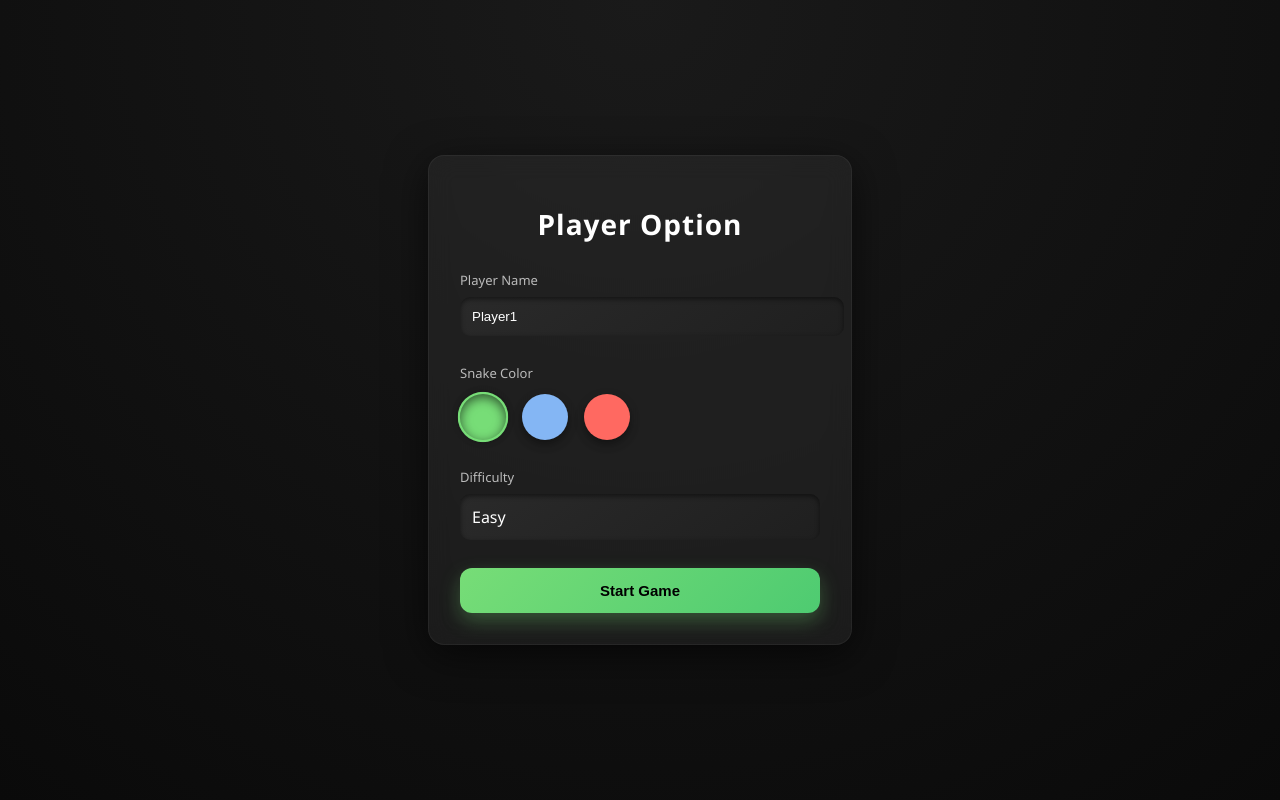
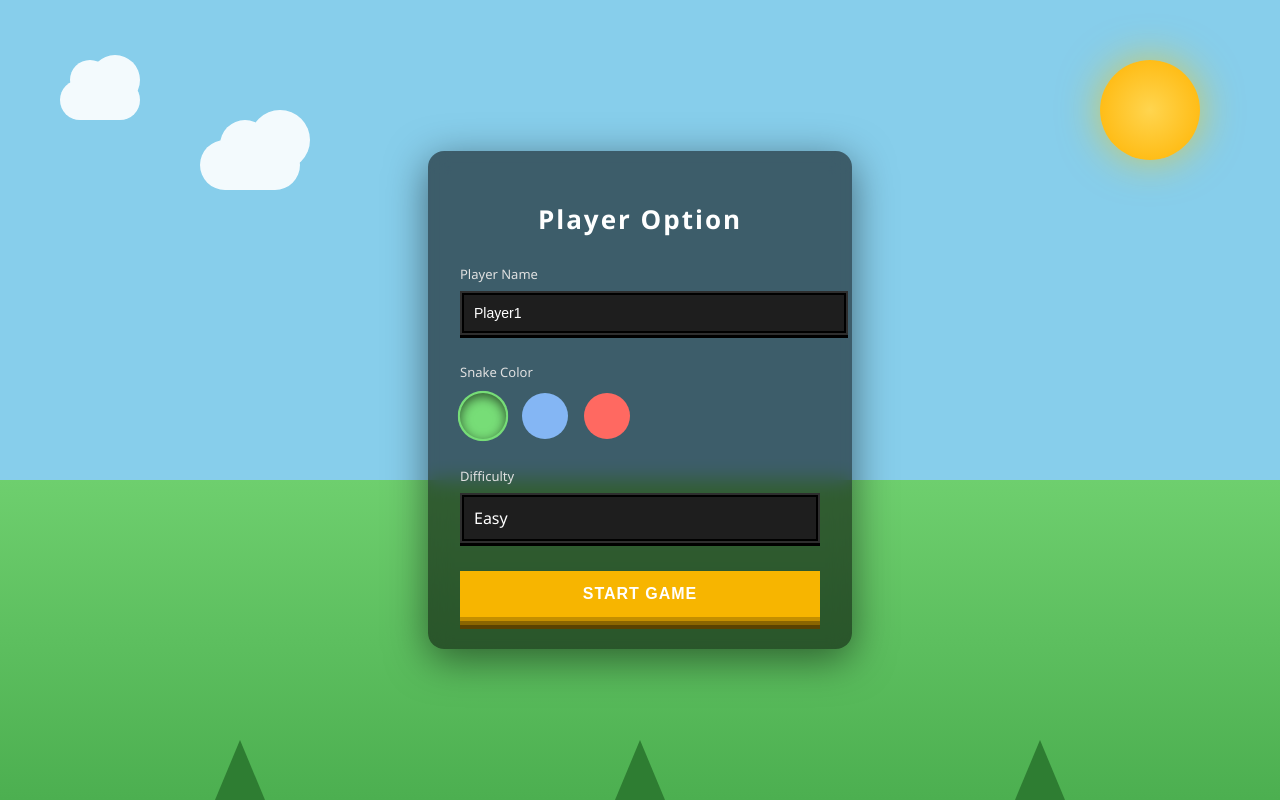
Before and after one commit to ElshadRyan/Final-Project-Phase-0-Hacktiv8, a website: page Bram_Code/player_option.html in a window 1280 px wide. Drawn offline with Linux system fonts and the light colour scheme.

Commit message:
Bram - Update Option

```diff
--- a/Bram_Code/player_option.css
+++ b/Bram_Code/player_option.css
@@ -1,7 +1,7 @@
 body {
     margin: 0;
     font-family: 'Segoe UI', sans-serif;
-    background: radial-gradient(circle at top, #1a1a1a, #0a0a0a);
+    background: linear-gradient(to bottom, #87ceeb 0%, #87ceeb 60%, #6ecf6e 60%, #4caf50 100%);
     color: white;
     min-height: 100vh;
     display: flex;
@@ -9,23 +9,125 @@ body {
     justify-content: center;
 }
 
+.background-decor {
+    position: fixed;
+    inset: 0;
+    overflow: hidden;
+    z-index: 0;
+}
+
+.sun {
+    position: absolute;
+    top: 60px;
+    right: 80px;
+    width: 100px;
+    height: 100px;
+    background: radial-gradient(circle, #ffd54f, #ffb300);
+    border-radius: 50%;
+    box-shadow: 0 0 40px rgba(255, 200, 0, 0.6);
+}
+
+.cloud {
+    position: absolute;
+    background: #ffffff;
+    border-radius: 50px;
+    opacity: 0.9;
+}
+
+.cloud::before,
+.cloud::after {
+    content: "";
+    position: absolute;
+    background: #ffffff;
+    border-radius: 50%;
+}
+
+.cloud1 {
+    top: 80px;
+    left: 60px;
+    width: 80px;
+    height: 40px;
+}
+
+.cloud1::before {
+    width: 40px;
+    height: 40px;
+    top: -20px;
+    left: 10px;
+}
+
+.cloud1::after {
+    width: 50px;
+    height: 50px;
+    top: -25px;
+    left: 30px;
+}
+
+.cloud2 {
+    top: 140px;
+    left: 200px;
+    width: 100px;
+    height: 50px;
+}
+
+.cloud2::before {
+    width: 50px;
+    height: 50px;
+    top: -20px;
+    left: 20px;
+}
+
+.cloud2::after {
+    width: 60px;
+    height: 60px;
+    top: -30px;
+    left: 50px;
+}
+
+.trees {
+    position: absolute;
+    bottom: 0;
+    left: 0;
+    right: 0;
+    display: flex;
+    justify-content: space-around;
+    padding: 0 40px;
+}
+
+.tree {
+    width: 0;
+    height: 0;
+    border-left: 25px solid transparent;
+    border-right: 25px solid transparent;
+    border-bottom: 60px solid #2e7d32;
+    position: relative;
+}
+
+.tree::after {
+    content: "";
+    position: absolute;
+    top: 60px;
+    left: -5px;
+    width: 10px;
+    height: 20px;
+    background: #5d4037;
+}
+
 .container {
     width: 360px;
-    margin: 80px auto;
     padding: 32px;
     border-radius: 16px;
-    background: rgba(255, 255, 255, 0.05);
-    backdrop-filter: blur(12px);
-    box-shadow: 0 10px 40px rgba(0,0,0,0.6), inset 0 0 0 1px rgba(255,255,255,0.05);
+    background: rgba(0,0,0,0.55);
+    backdrop-filter: blur(10px);
+    box-shadow: 0 10px 40px rgba(0,0,0,0.5);
     text-align: center;
     animation: fadeIn 0.6s ease;
 }
 
 h1 {
     margin-bottom: 28px;
-    font-size: 28px;
-    letter-spacing: 1px;
-    text-align: center;
+    font-size: 26px;
+    letter-spacing: 2px;
 }
 
 .form-group {
@@ -35,26 +137,24 @@ h1 {
 
 label {
     font-size: 13px;
-    color: #bbb;
+    color: #e0e0e0;
     margin-bottom: 8px;
     display: block;
-    text-align: left;
 }
 
 input {
     width: 100%;
     padding: 12px;
-    border-radius: 10px;
-    border: none;
+    font-size: 14px;
+    color: white;
+    background: #1e1e1e;
+    border: 2px solid #2e2e2e;
     outline: none;
-    background: linear-gradient(145deg, #2a2a2a, #1f1f1f);
-    color: white;
-    box-shadow: inset 0 2px 5px rgba(0,0,0,0.5);
-    transition: all 0.25s ease;
+    box-shadow: inset 0 0 0 2px #000, 0 3px 0 #000;
 }
 
 input:focus {
-    box-shadow: inset 0 2px 5px rgba(0,0,0,0.5), 0 0 0 2px rgba(119,221,119,0.3);
+    border-color: #6ecf6e;
 }
 
 .color-picker {
@@ -70,7 +170,6 @@ input:focus {
     cursor: pointer;
     border: 2px solid transparent;
     transition: all 0.2s ease;
-    box-shadow: 0 4px 10px rgba(0,0,0,0.4);
 }
 
 .color-option:hover {
@@ -79,7 +178,7 @@ input:focus {
 
 .color-option.selected {
     transform: scale(1.1);
-    box-shadow: inset 0 3px 10px rgba(0,0,0,0.6), 0 0 6px rgba(0,0,0,0.3);
+    box-shadow: inset 0 3px 10px rgba(0,0,0,0.6);
 }
 
 .custom-dropdown {
@@ -89,9 +188,9 @@ input:focus {
 
 .dropdown-selected {
     padding: 12px;
-    border-radius: 10px;
-    background: linear-gradient(145deg, #2a2a2a, #1f1f1f);
-    box-shadow: inset 0 2px 5px rgba(0,0,0,0.5);
+    background: #1e1e1e;
+    border: 2px solid #2e2e2e;
+    box-shadow: inset 0 0 0 2px #000, 0 3px 0 #000;
 }
 
 .dropdown-options {
@@ -100,13 +199,11 @@ input:focus {
     left: 0;
     right: 0;
     background: #1a1a1a;
-    border-radius: 10px;
-    box-shadow: 0 10px 30px rgba(0,0,0,0.7);
-    overflow: hidden;
+    border: 2px solid #2e2e2e;
     opacity: 0;
     transform: translateY(-10px);
     pointer-events: none;
-    transition: 0.25s ease;
+    transition: 0.2s ease;
     z-index: 10;
 }
 
@@ -118,39 +215,88 @@ input:focus {
 
 .dropdown-item {
     padding: 12px;
-    transition: 0.2s;
+    border-bottom: 1px solid #222;
 }
 
 .dropdown-item:hover {
-    background: rgba(255,255,255,0.05);
-    transform: translateX(5px);
+    background: #2a2a2a;
 }
 
 button {
     width: 100%;
     padding: 14px;
+    font-weight: bold;
+    font-size: 16px;
+    color: #ffffff;
+    background: #f7b500;
     border: none;
-    border-radius: 12px;
-    font-weight: bold;
-    font-size: 15px;
-    background: linear-gradient(135deg, #77dd77, #4ecb71);
     cursor: pointer;
-    transition: all 0.25s ease;
-    box-shadow: 0 8px 20px rgba(119,221,119,0.3);
+    text-transform: uppercase;
+    letter-spacing: 1px;
+    box-shadow: 0 4px 0 #c48f00, 0 8px 0 #8a6500, 0 12px 0 #5a4200;
+    transition: all 0.1s ease;
 }
 
 button:hover {
-    transform: translateY(-3px);
-    box-shadow: 0 12px 25px rgba(119,221,119,0.5);
+    transform: translateY(-2px);
 }
 
 button:active {
-    transform: scale(0.96);
+    transform: translateY(6px);
+    box-shadow: 0 2px 0 #c48f00, 0 4px 0 #8a6500;
 }
 
 small {
     color: #ff6b6b;
     font-size: 12px;
+}
+
+.popup-overlay {
+    position: fixed;
+    top: 0;
+    left: 0;
+    right: 0;
+    bottom: 0;
+    background: rgba(0,0,0,0.85);
+    display: flex;
+    align-items: center;
+    justify-content: center;
+    opacity: 0;
+    pointer-events: none;
+    transition: 0.3s ease;
+}
+
+.popup-overlay.active {
+    opacity: 1;
+    pointer-events: auto;
+}
+
+.popup-box {
+    width: 320px;
+    padding: 24px;
+    border-radius: 12px;
+    background: #1b1b1b;
+    box-shadow: 0 10px 40px rgba(0,0,0,0.7);
+    text-align: center;
+}
+
+.popup-actions {
+    display: flex;
+    gap: 10px;
+    margin-top: 20px;
+}
+
+.btn-back {
+    width: 60px;
+    padding: 12px;
+    background: #2a2a2a;
+    color: white;
+    border: none;
+    cursor: pointer;
+}
+
+.btn-continue {
+    flex: 1;
 }
 
 @keyframes fadeIn {
@@ -163,86 +309,3 @@ small {
         transform: translateY(0);
     }
 }
-
-.popup-overlay {
-    position: fixed;
-    top: 0;
-    left: 0;
-    right: 0;
-    bottom: 0;
-    background: rgba(0,0,0,0.7);
-    backdrop-filter: blur(6px);
-    display: flex;
-    align-items: center;
-    justify-content: center;
-    opacity: 0;
-    pointer-events: none;
-    transition: 0.3s ease;
-    z-index: 100;
-}
-
-.popup-overlay.active {
-    opacity: 1;
-    pointer-events: auto;
-}
-
-.popup-box {
-    width: 320px;
-    padding: 24px;
-    border-radius: 16px;
-    background: linear-gradient(145deg, #1e1e1e, #121212);
-    backdrop-filter: blur(12px);
-    box-shadow: 0 10px 40px rgba(0,0,0,0.7);
-    text-align: center;
-    transform: translateY(20px);
-    transition: 0.3s ease;
-}
-
-.popup-overlay.active .popup-box {
-    transform: translateY(0);
-}
-
-.popup-box h2 {
-    margin-bottom: 16px;
-}
-
-.popup-box p {
-    margin: 6px 0;
-    color: #bbb;
-}
-
-.popup-actions {
-    display: flex;
-    gap: 10px;
-    margin-top: 20px;
-}
-
-.btn-back {
-    width: 60px;
-    padding: 12px;
-    border-radius: 10px;
-    border: none;
-    background: #2a2a2a;
-    color: white;
-    cursor: pointer;
-    transition: 0.2s;
-}
-
-.btn-back:hover {
-    background: #3a3a3a;
-}
-
-.btn-continue {
-    flex: 1;
-    padding: 12px;
-    border-radius: 10px;
-    border: none;
-    font-weight: bold;
-    background: linear-gradient(135deg, #77dd77, #4ecb71);
-    cursor: pointer;
-    transition: 0.2s;
-}
-
-.btn-continue:hover {
-    transform: translateY(-2px);
-}
--- a/Bram_Code/player_option.html
+++ b/Bram_Code/player_option.html
@@ -7,6 +7,19 @@
     <link rel="stylesheet" href="player_option.css">
 </head>
 <body>
+
+<div class="background-decor">
+    <div class="sun"></div>
+
+    <div class="cloud cloud1"></div>
+    <div class="cloud cloud2"></div>
+
+    <div class="trees">
+        <div class="tree"></div>
+        <div class="tree"></div>
+        <div class="tree"></div>
+    </div>
+</div>
 
 <div class="container">
     <h1>Player Option</h1>
--- a/Bram_Code/player_option.js
+++ b/Bram_Code/player_option.js
@@ -93,11 +93,11 @@ backBtn.onclick = function () {
 
 continueBtn.onclick = function () {
 
-    var playerOption = {
-        name: nameInput.value.trim(),
-        snakeColour: selectedColor,
-        difficulty: selectedDifficulty
-    };
+    // var playerOption = {
+    //     name: nameInput.value.trim(),
+    //     snakeColour: selectedColor,
+    //     difficulty: selectedDifficulty
+    // };
 
     localStorage.setItem("playerOption", JSON.stringify(playerOption));
 
```
